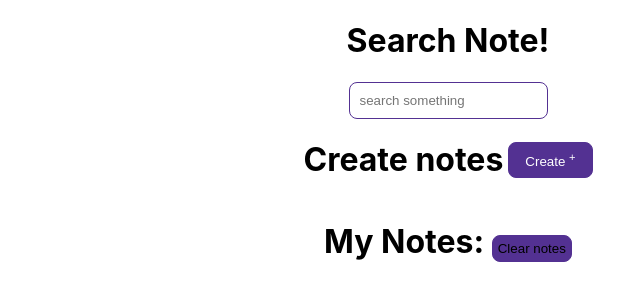
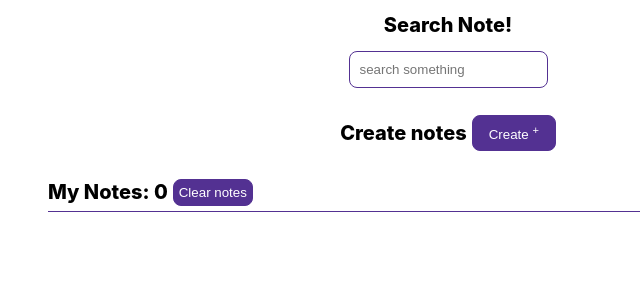
Before and after one commit to sujoncham/task-nona-life-style-assignment, a React (Create React App) app: page / in a window 1280 px wide. Shown: the top 300 px of the page, without its empty margins (192-832 px from the left). Built offline with nearby package versions, Linux system fonts and the light colour scheme.

Commit message:
search and update not working properly

```diff
--- a/src/App.js
+++ b/src/App.js
@@ -8,8 +8,6 @@ function App() {
 
   return (
     <div className="App">
-      <h1>Search Note!</h1>
-
       <CreateNote />
     </div>
   );
--- a/src/conponents/AddNote/AddNote.js
+++ b/src/conponents/AddNote/AddNote.js
@@ -16,8 +16,9 @@ const NoteField = ({addNote, handleInputNote, setAddNote}) => {
                 placeholder='write something here'
                 onChange={(e)=>setAddNote(e.target.value)}
                 ></textarea>
-                <br />
+                <div>
                 <button onClick={handleInputNote} className='add-note'>add note</button>
+                </div>
             </div>
         </div>
     );
--- a/src/conponents/CreateNote/CreateNote.css
+++ b/src/conponents/CreateNote/CreateNote.css
@@ -18,6 +18,7 @@
   justify-content: center;
   align-items: center;
   gap: 5px;
+  padding: 20px;
 }
 
 .main-container {
--- a/src/conponents/CreateNote/CreateNote.js
+++ b/src/conponents/CreateNote/CreateNote.js
@@ -22,7 +22,7 @@ const CreateNote = () => {
 
     const handleInputNote = () =>{
         if(!addNote){
-            alert('Please, Add note');
+            alert('please, note add');
             return;
         } else{
             setNotes([...notes, addNote]);
@@ -38,25 +38,17 @@ const CreateNote = () => {
         setShow(false);
     }
 
-    // const handleSearch = text =>{
-    //     const filtered = notes.filter(note => note.includes(text));
-    //     setSearchNote(filtered);
-    // }
 
-    const editNote = id => {
-        const newNote = notes.find((elem, index) => index === id);
-        setNotes(newNote);
+    const removeAll = () =>{
+        setNotes([]);
     }
 
 
     useEffect(()=>{
         localStorage.setItem('lists', JSON.stringify(notes));
-        // setSearchNote(notes);
     }, [notes]);
 
-    const removeAll = () =>{
-        setNotes([]);
-    }
+
 
     return (
         <div className='main-container'>
@@ -64,7 +56,7 @@ const CreateNote = () => {
                 <SearchField />
 
                 <div className='create-note'>
-                    <h1>Create notes</h1>
+                    <h1 className='my-text'>Create notes</h1>
                     <div>
                         {show && show ? "" : <button onClick={handleCreate} className='createBtn'>Create <sup>+</sup></button>}
                         {show && show ? <button onClick={handleClose} className='createBtn'>Close</button>: ''}
@@ -73,7 +65,7 @@ const CreateNote = () => {
 
                 {show && show ? <AddNote handleInputNote={handleInputNote} addNote={addNote} setAddNote={setAddNote} /> : ''}
 
-                <MyNote editNote={editNote} setNotes={setNotes}  notes={notes} removeAll={removeAll} />
+                <MyNote setNotes={setNotes}  notes={notes} removeAll={removeAll} />
 
             </div>
         </div>
--- a/src/conponents/MyNote/MyNote.css
+++ b/src/conponents/MyNote/MyNote.css
@@ -18,6 +18,7 @@
   padding: 5px;
   background-color: #533192;
   color: #fff;
+  position: relative;
 }
 
 .noteBtn {
@@ -34,6 +35,21 @@
   color: #533192;
 }
 
+.my-text {
+  font-size: 20px;
+  font-weight: 800;
+}
+.note-header {
+  text-align: center;
+  display: flex;
+  justify-content: start;
+  align-items: center;
+  gap: 5px;
+  margin-bottom: 10px;
+  padding-bottom: 5px;
+  border-bottom: 1px solid #533192;
+}
+
 .clearBtn {
   background-color: #533192;
   padding: 5px;
@@ -41,8 +57,21 @@
   border-radius: 8px;
   transition: all 0.3s;
   cursor: pointer;
+  color: #fff;
 }
 .clearBtn:hover {
   background-color: #fff;
   border: 1px solid #533192;
+  color: #000;
 }
+
+.buttonGap {
+  position: absolute;
+  display: flex;
+  justify-content: center;
+  align-items: center;
+  gap: 5px;
+  left: 30%;
+  bottom: 20px;
+  text-align: center;
+}
--- a/src/conponents/MyNote/MyNote.js
+++ b/src/conponents/MyNote/MyNote.js
@@ -10,11 +10,14 @@ const MyNote = ({ notes, setNotes, removeAll, editNote}) => {
 
     return (
         <div className='my-container'>
-            <h1>My Notes: {} <button className='clearBtn' onClick={removeAll}>Clear notes</button></h1>
+            <div className='note-header'>
+                <span className='my-text'>My Notes: {notes.length}</span>
+                <button className='clearBtn' onClick={removeAll}>Clear notes</button>
+            </div>
             <div className='notes'>
-                { notes && notes.map((note, index)=> <div className='mynote' index={index} note={note}>
+                { notes && notes.map((note, index)=> <div className='mynote' key={index} note={note}>
                     <p>{note}</p>
-                    <div>
+                    <div className='buttonGap'>
                         <button onClick={()=>editNote(index)} className='noteBtn'>edit</button>
                         <button onClick={()=>handleDelete(index)} className='noteBtn'>del</button>
                     </div>
--- a/src/conponents/SearchField/SearchField.js
+++ b/src/conponents/SearchField/SearchField.js
@@ -3,6 +3,7 @@ import './SearchField.css';
 const SearchField = ({handleSearch}) => {
     return (
         <div>
+            <h1 className='my-text'>Search Note!</h1>
             <input onChange={handleSearch} type="text" className='padd-class' placeholder='search something' />
         </div>
     );
```
